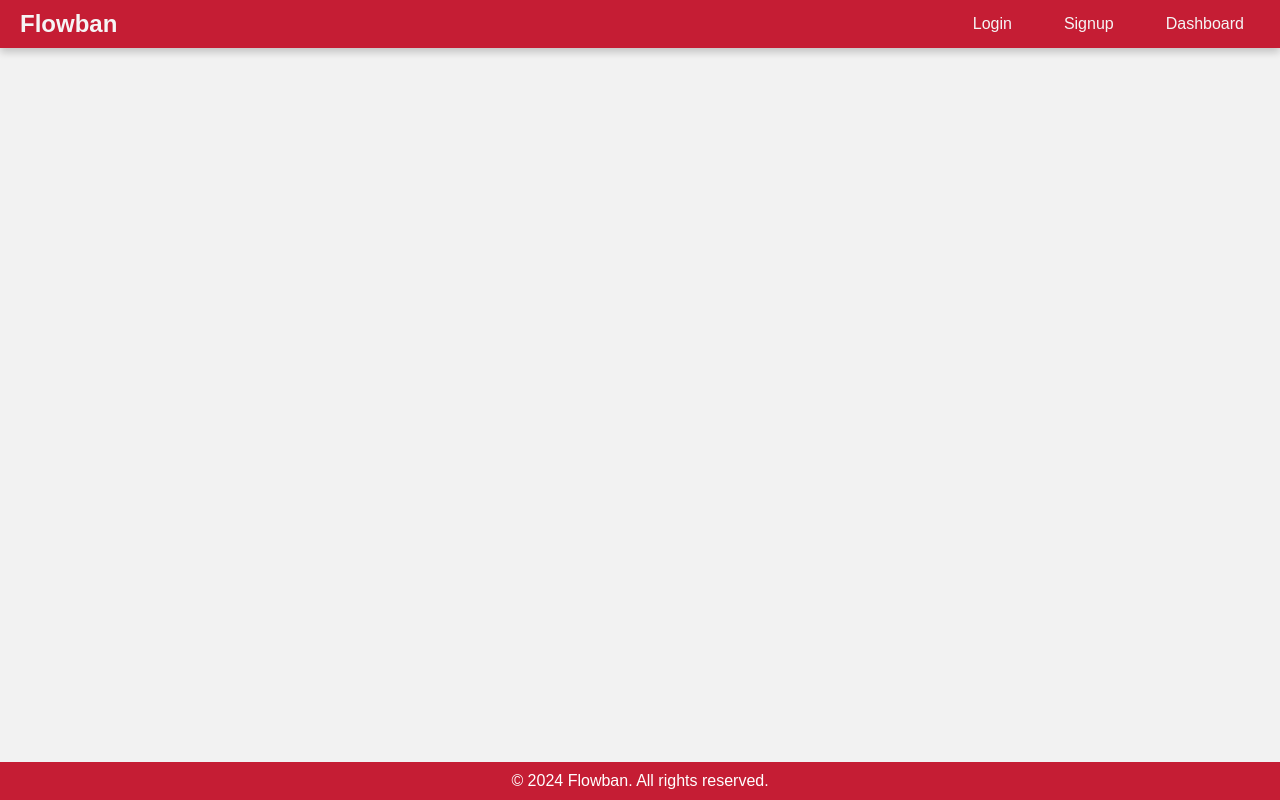
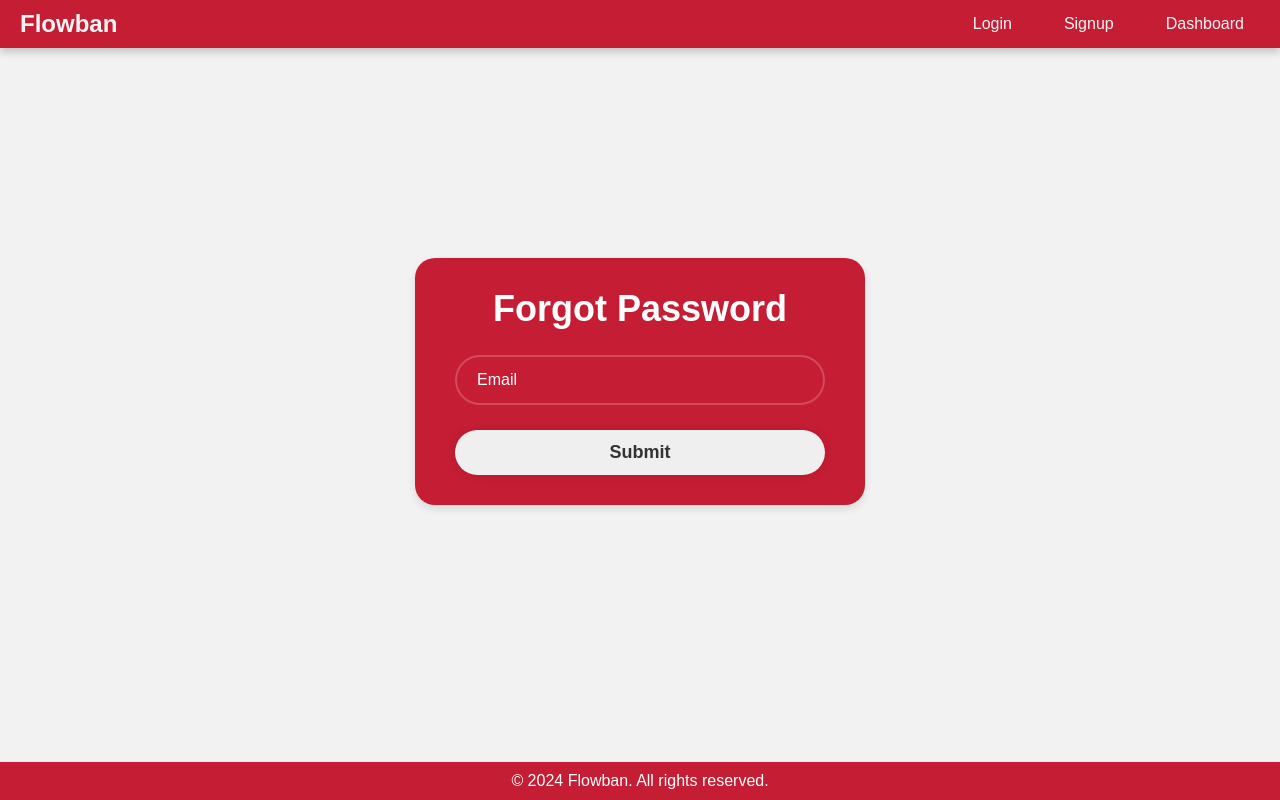
Before and after one commit to vincent-wat/flowban, a React (Create React App) app in the folder frontend/: page /forgot-password in a window 1280 px wide. Built offline with nearby package versions, Linux system fonts and the light colour scheme.

Commit message:
publish to branch to transfer to pc

```diff
--- a/frontend/src/App.js
+++ b/frontend/src/App.js
@@ -10,6 +10,7 @@ import SignUpPage from "./Components/User/Sign_Up/SignUpPage";
 import Settings from "./Components/User/Profile/Settings";
 import Dashboard from "./Components/Kanban/Dashboard";
 import DashboardLayout from "./Components/Kanban/DashboardLayout"; // Import DashboardLayout
+import ForgotPassword from "./Components/User/Passwords/ForgotPassword";
 
 function App() {
   const location = useLocation();
@@ -32,6 +33,7 @@ function App() {
             <Route path="/kanban" element={<KanbanBoard />} />
             <Route path="/signup" element={<SignUpPage />} />
             <Route path="/profile/settings" element={<Settings />} />
+            <Route path="/forgot-password" element={<ForgotPassword />} />
           </Routes>
         </Layout>
       )}
--- /dev/null
+++ b/frontend/src/Components/User/Passwords/ForgotPassword.jsx
@@ -0,0 +1,62 @@
+import React, { useState } from 'react';
+import { useNavigate } from "react-router-dom";
+import './ForgotPassword.css';
+import axios from '../../../axios';
+import useAuth from '../../../hooks/useAuth';
+
+const ForgotPassword = () => {
+
+    const [formData, setFormData] = useState({
+        email: "",
+    });
+
+    const [submitted, setSubmitted] = useState(false);
+    const [error, setError] = useState("");
+    const navigate = useNavigate();
+
+    const handleChange = (e) => {
+        const { name, value } = e.target;
+
+        // Update the form data state
+        setFormData({
+            ...formData,
+            [name]: value,
+        });
+    };
+
+    const handleSubmit = async (e) => {
+        e.preventDefault();
+        setError("");
+        setSubmitted(false);
+
+        try {
+
+        } catch (e) {
+            console.error(e.message);
+            setError("Invalid email. Please try again.");
+        }
+    };
+
+    return (
+        <div className='wrapper'>
+            <form onSubmit={handleSubmit}>
+                <h1>Forgot Password</h1>
+                <div className="input-box">
+                    <input
+                        type="email"
+                        name="email"
+                        placeholder="Email"
+                        value={formData.email}
+                        onChange={handleChange}
+                    />
+                </div>
+                <button type="submit">Submit</button>
+                {error && <p className="error-message">{error}</p>}
+            </form>
+        </div>
+    )
+
+
+};
+
+export default ForgotPassword;
```
Also changed, not shown: frontend/src/Components/User/Passwords/ForgotPassword.css (added), frontend/src/Components/User/Passwords/ResetPassword.css (added), frontend/src/Components/User/Passwords/ResetPassword.jsx (added).
